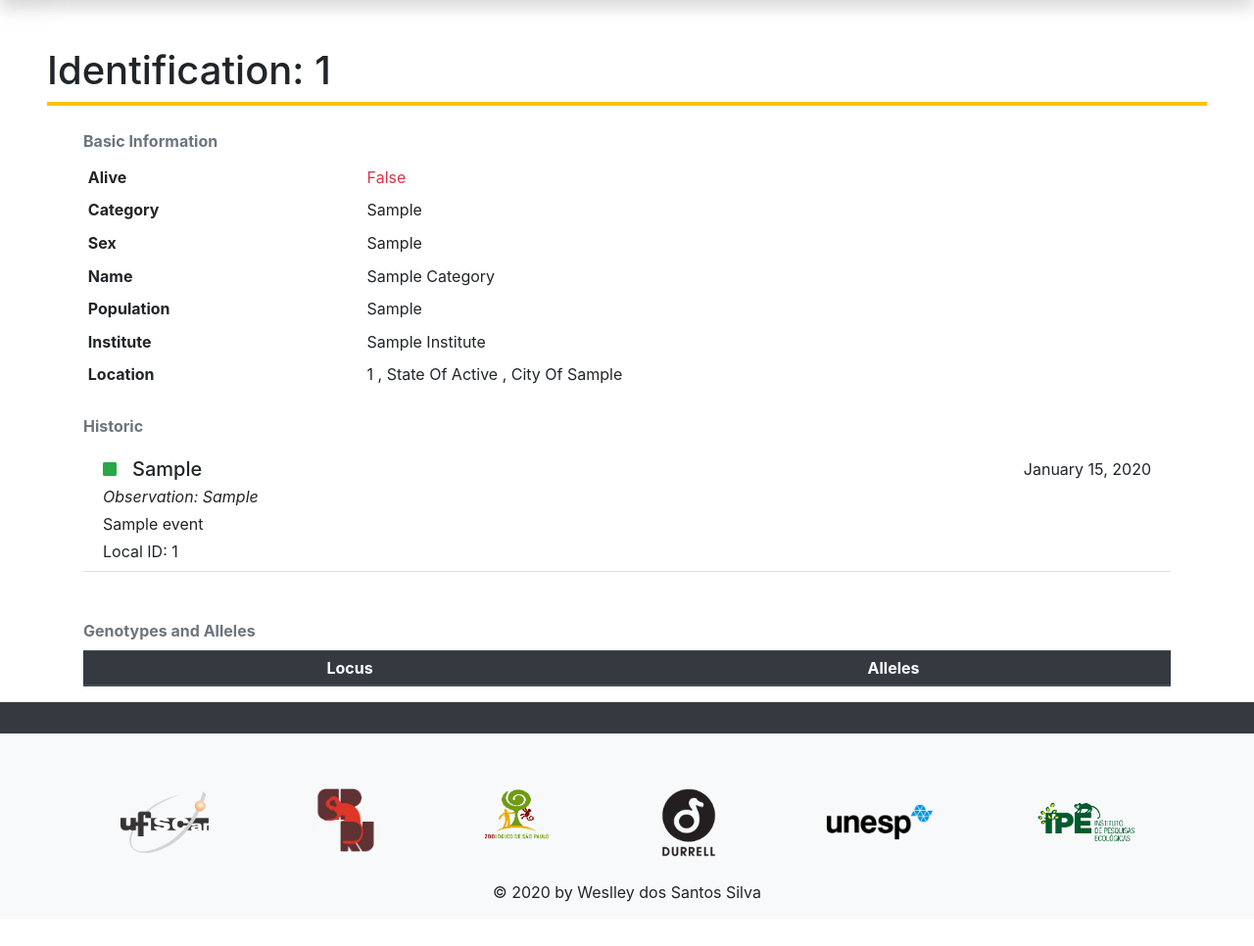
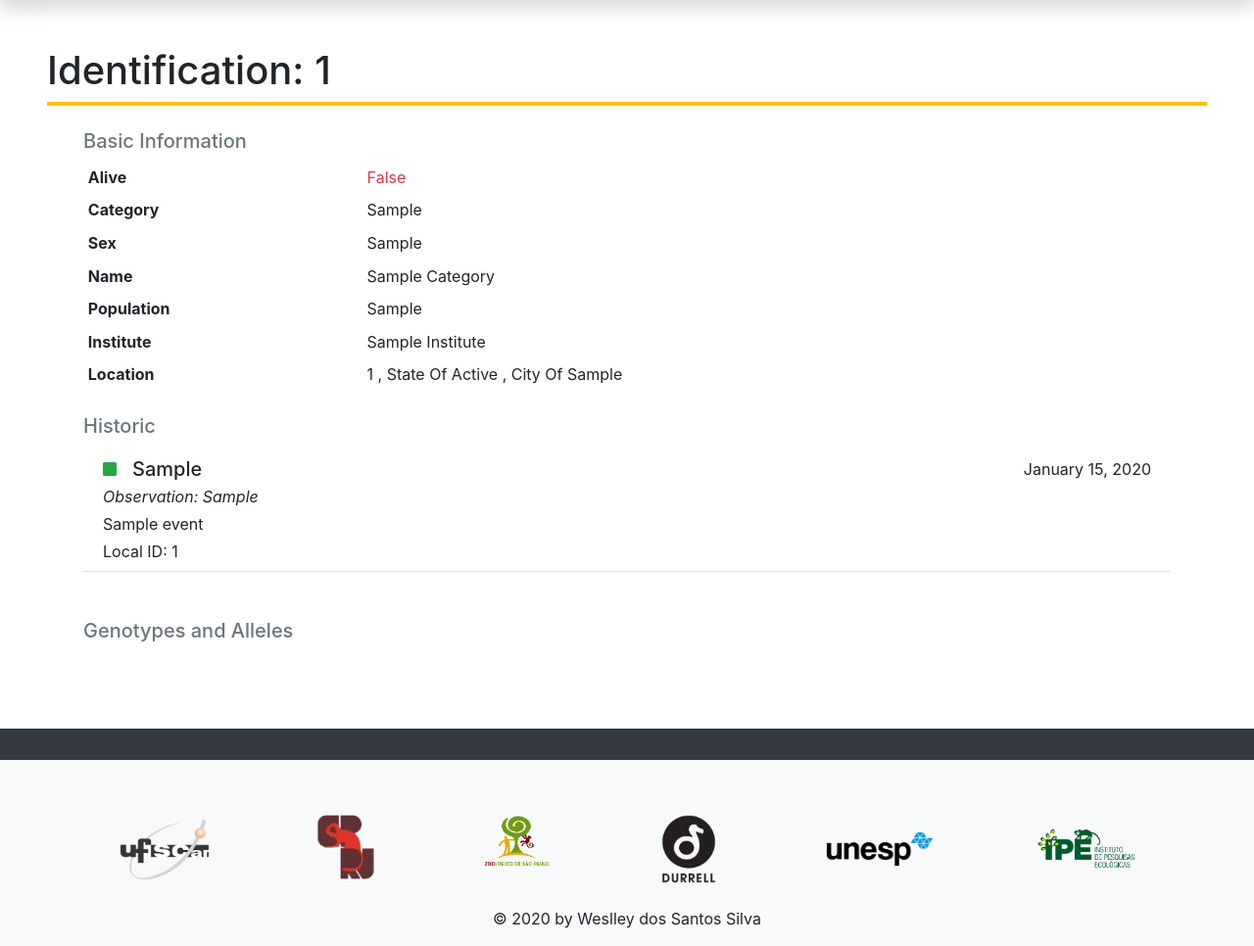
Before and after one commit to wesllews/LabBMC, a PHP site: page /1.prototipo/individual.php?identification=1 in a window 1280 px wide. Shown: the part 56-1022 px from the top of the page at 98% size. Before the commit the page ends 977 px from the top, so only its background shows below. Run offline with PHP 8.4, Linux system fonts and the light colour scheme; tables that the repository leaves empty or names only in its code hold one stand-in row (values such as "Sample post"); lists and menus that the app fills with data are empty; some libraries are stand-ins or nearby versions.

Commit message:
Aplicar Display-grid em individuals>genetics

```diff
--- a/1.prototipo/captivity.php
+++ b/1.prototipo/captivity.php
@@ -399,7 +399,7 @@ $result_filter = $mysqli->query($sql_filter);
 															<form action="captivity.php" method="get">
 																<input type="hidden" name="filterpopulation" value="<?php echo $row_population['id'];?>">
 																<input type="hidden" name="fulldata" value="n">
-																<button type="submit" class="btn btn-warning" <?php echo isset($_GET['filterpopulation']) && $_GET['filterpopulation']==$row_population['id'] ? "disabled ":""; ?>>Filter population</button>
+																<button type="submit" class="btn btn-warning" <?php echo isset($_GET['filterpopulation']) && $_GET['filterpopulation']==$row_population['id'] ? "disabled ":""; ?>>See this population</button>
 															</form>
 															<button type="button" class="btn btn-dark" data-dismiss="modal">Close</button>
 														</div>
--- a/1.prototipo/css/labbmc.css
+++ b/1.prototipo/css/labbmc.css
@@ -88,25 +88,6 @@
     background-color: #f8f9fa;
   }
 
-/*SUBMENU DROPDOWN*/
-  .dropdown-submenu {
-    position: relative;
-  }
-
-  .dropdown-submenu a::after {
-    transform: rotate(-90deg);
-    position: absolute;
-    right: 6px;
-    top: .8em;
-  }
-
-  .dropdown-submenu .dropdown-menu {
-    top: 0;
-    left: 100%;
-    margin-left: .1rem;
-    margin-right: .1rem;
-  }
-
 /*FIXED ELEMENTS*/
   #btnTop{
     position:fixed;
@@ -120,12 +101,18 @@
   }
 
 /*GRID AUTO-FLOW*/
-  .grid-container {
+.grid-captivity {
   display: grid;
   grid-auto-flow: row; /*options: row|column|dense*/
   grid-template-columns: repeat(3, auto);
-  grid-template-rows: repeat(3, auto);
 }
+
+.grid-genetics{
+  display: grid;
+  grid-auto-flow: row; /*options: row|column|dense*/
+  grid-template-columns: repeat(5, auto);
+}
+
 
 /* CHECKBOX COLOR*/
 .custom-checkbox .custom-control-input:checked ~ .custom-control-label::before {
--- a/1.prototipo/footer.php
+++ b/1.prototipo/footer.php
@@ -1,5 +1,5 @@
 <!-- Go to top -->
-<button class="btn btn-light" onclick="topFunction()" id="btnTop" title="Go to top"><i class="fas fa-long-arrow-alt-up"></i></button>
+<button class="btn btn-dark" onclick="topFunction()" id="btnTop" title="Go to top"><i class="fas fa-long-arrow-alt-up"></i></button>
 
 <!-- Footer -->
 <footer class="font-small bg-light">
--- a/1.prototipo/individual.php
+++ b/1.prototipo/individual.php
@@ -30,7 +30,7 @@ if ($row_individual['id_category']==1) {
 	<?php $sql= "SELECT * FROM status INNER JOIN institute ON institute.id=status.id_institute WHERE id_individual='$id_individual';";
 	$query = $mysqli->query($sql);
 	$row_status = $query->fetch_array(); ?>
-	<div class="text-secondary font-weight-bolder mb-2 mt-4"> Basic Information</div>
+	<h5 class="text-secondary mb-2 mt-4"> Basic Information</h5>
 	<table class="table table-sm table-borderless text-capitalize">
 		<?php foreach ($column as $value): ?>
 			<tr>
@@ -80,7 +80,7 @@ if ($row_individual['id_category']==1) {
 	INNER JOIN events ON historic.id_event=events.id
 	WHERE id_individual='$id_individual';";
 	$query = $mysqli->query($sql); ?>
-	<div class="text-secondary font-weight-bolder mb-2 mt-4"> Historic</div>
+	<h5 class="text-secondary mb-2 mt-4"> Historic</h5>
 	<ul class="list-group list-group-flush ">
 		<?php while($row_historic = $query->fetch_array()): ?>
 			<li class="list-group-item pb-1">
@@ -121,22 +121,16 @@ if ($row_individual['id_category']==1) {
 
 
 <!-- Genetics -->
-<?php $sql= "SELECT distinct(id_locus) as id_locus FROM genotype WHERE id_individual='$id_individual';";
-	$query = $mysqli->query($sql);
-	$num_rows =$query->num_rows;?>
+<?php $sql_genetics= "SELECT distinct(id_locus) as id_locus FROM genotype WHERE id_individual='$id_individual';";
+	$query_genetics = $mysqli->query($sql_genetics);
+	$num_rows =$query_genetics->num_rows;?>
 	<?php if($num_rows>0): ?>
 		<div class="container">
 
-			<div class="text-secondary font-weight-bolder mb-2 mt-4"> Genotypes and Alleles</div>
-			<table class="table table-sm text-center text-capitalize">
-				<thead class="thead-dark">
-					<tr>
-						<th class="px-5">Locus</th>
-						<th class="px-5">Alleles</th>
-					</tr>
-				</thead>
+			<h5 class="text-secondary mb-2 mt-4"> Genotypes and Alleles</h5>
 
-				<?php while($row_locus = $query->fetch_array()):
+			<div class="mt-3 grid-genetics">
+				<?php while($row_locus = $query_genetics->fetch_array()):
 					$sql_allele= "SELECT * FROM genotype INNER JOIN locus ON locus.id=genotype.id_locus WHERE id_individual='$id_individual' AND id_locus='$row_locus[id_locus]';";
 					$query_allele = $mysqli->query($sql_allele);
 					$num_rows =$query_allele->num_rows;
@@ -144,13 +138,16 @@ if ($row_individual['id_category']==1) {
 					if($num_rows==2):
 						$row_allele = $query_allele->fetch_array();
 						$flag=0?>
-						<tr>
-							<th class="px-5"><?php echo $row_allele['locus']; ?></th>
-							<td class="px-5"> <?php while ($flag<2) { echo $row_allele['allele']." "; $flag+=1;} ?></td>
-						</tr>
+
+						<div class="m-3 border-bottom">
+							<span class="float-left font-weight-bold"><?php echo $row_allele['locus']; ?></span>
+							<span class="float-right text-secondary"><?php while ($flag<2) { echo $row_allele['allele']." "; $flag+=1;} ?></span>
+						</div>
 					<?php endif; ?>
 				<?php endwhile; ?>
-			</table>
+			</div>
+<br><br><br>
+
 		</div>
 	<?php endif; ?>
 
--- a/1.prototipo/js/labbmc.js
+++ b/1.prototipo/js/labbmc.js
@@ -1,8 +1,3 @@
-// Icon Filtro (captivity)
-$(".girar").click(function(){
-	$("#girar").toggleClass("fa-flip-vertical")  ;
-})
-
 // Janela de Historico de cada individuo (captivity)
 function girar(id="girar" ) {
 	 $(document).ready(function() {
--- a/1.prototipo/mainCaptivity.php
+++ b/1.prototipo/mainCaptivity.php
@@ -13,7 +13,7 @@ $result_filter = $mysqli->query($sql);
 		<hr>
 	</div>
 
-	<div class="mt-3 grid-container">
+	<div class="mt-3 grid-captivity">
 	<?php while($row = $result_filter->fetch_array()):
 		$sql = "SELECT * FROM institute WHERE id='$row[id_institute]'";
 		$result = $mysqli->query($sql);
```
Also changed, not shown: README.md.
